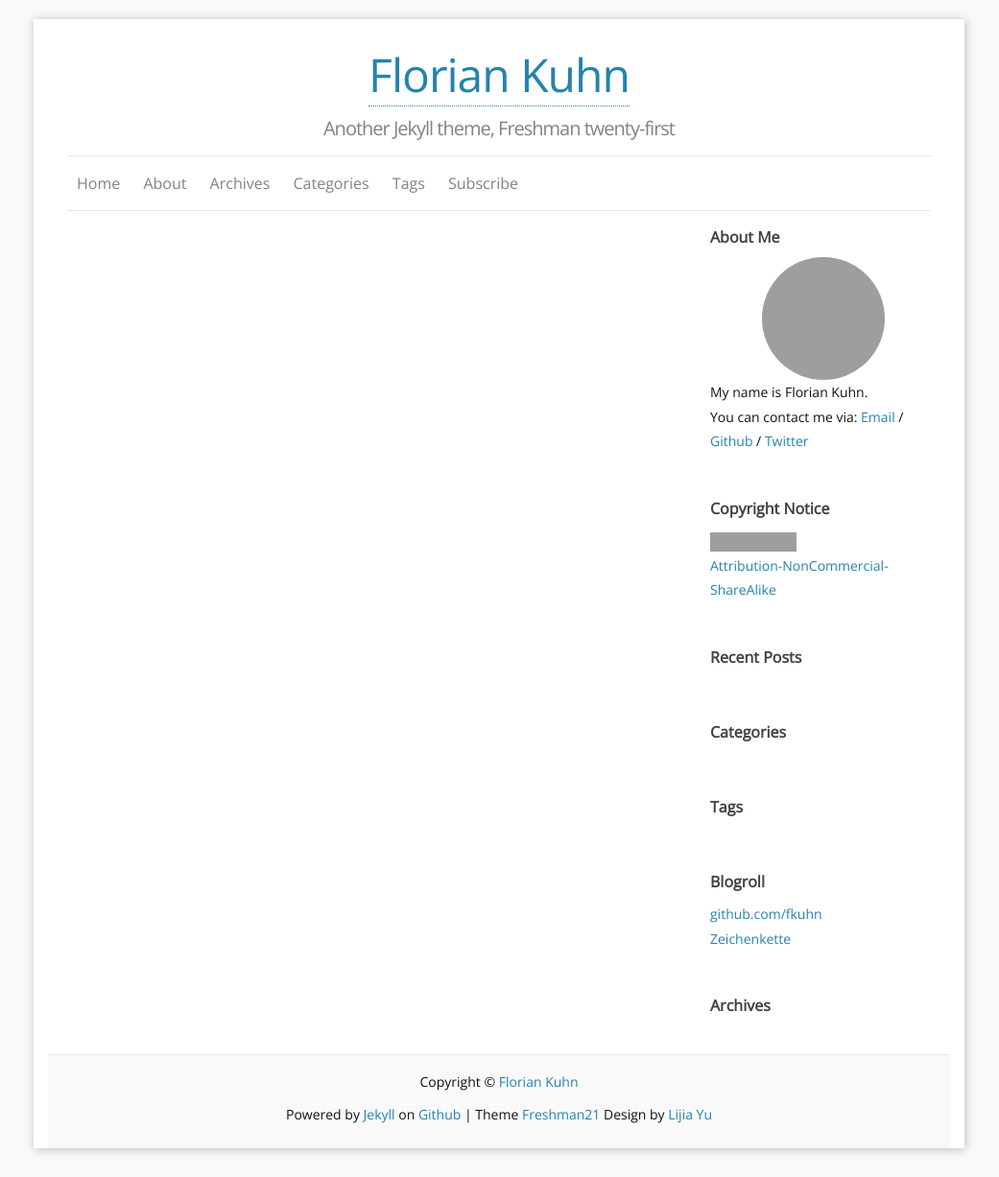
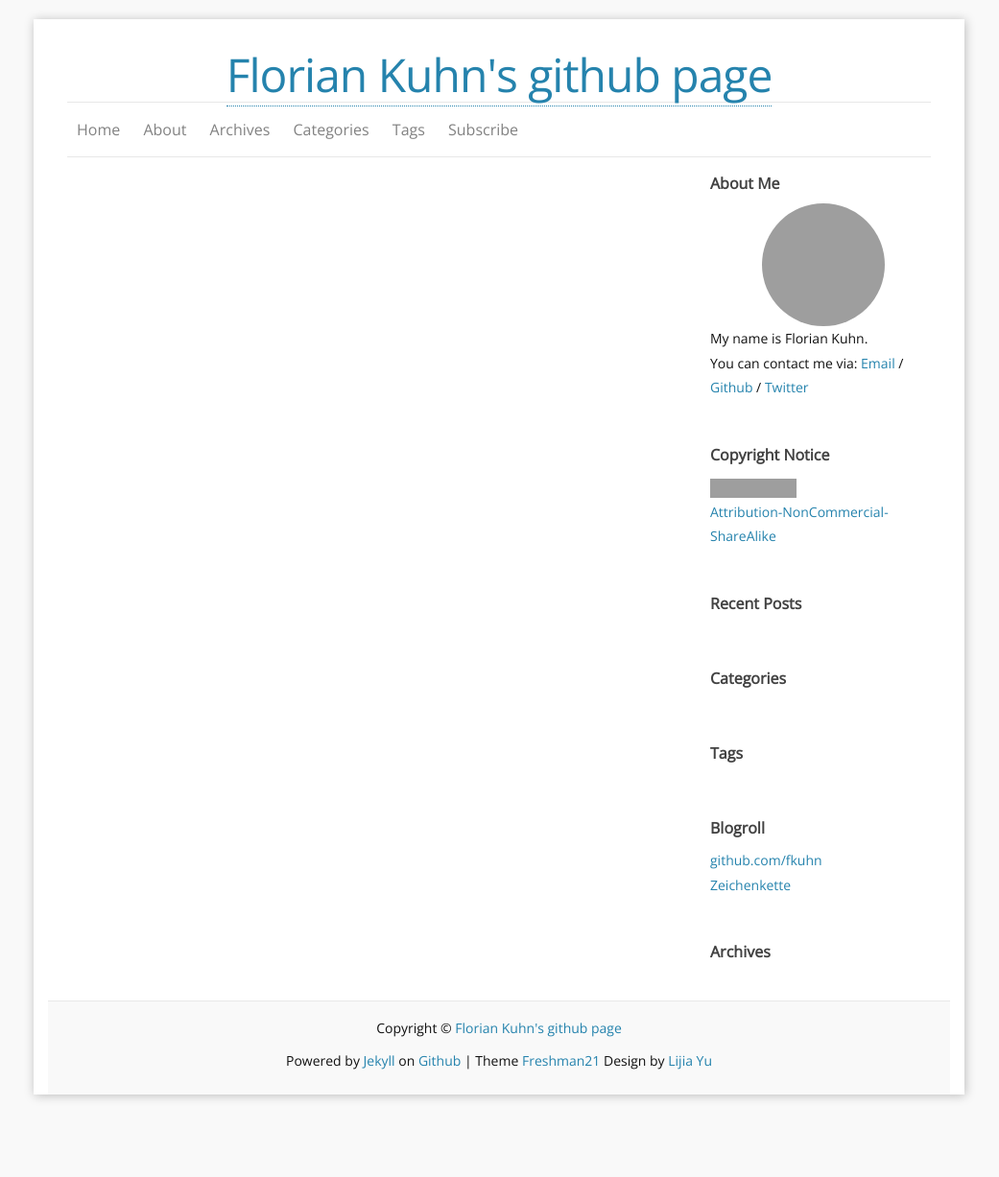
Before and after one commit to fkuhn/fkuhn.github.io, a Jekyll site: the page built from index.html, in a window 1280 px wide. Shown: the whole page at 96% size, without its empty margins (120-1161 px from the left). Built offline with Jekyll 4.4.1, drawn with Linux system fonts in a browser that asks for light colours; the list of posts is cut into pages by our own code; after the commit the page ends 1171 px from its top, so only the background shows below that; grey boxes are pictures that could not be loaded.

Commit message:
minor changes

```diff
--- a/_config.yml
+++ b/_config.yml
@@ -1,8 +1,8 @@
 ### Site info:
-title: Florian Kuhn
-tagline: Another Jekyll theme, Freshman twenty-first
+title: Florian Kuhn's github page
+tagline: ""
 author: Florian Kuhn
-email: yu@lijiayu.net
+email: kuhn@ids-mannheim.de
 description: "This is my personal page on research interests and software development" # You can edit this line in _config.yml. It will appear in your document head meta and in your feed.xml site description
 keywords: "research, python, nlp, personal page"
 baseurl: "" # the subpath of your site, e.g. /blog
@@ -12,10 +12,9 @@ locale: en_US
 ### Personal info and site tools info:
 twitter_username: zeichenkette
 github_username:  fkuhn
-disqus_shortname: zeichenkette
 favicon:     "/images/favicon.ico"
 aboutme: My name is Florian Kuhn. # these are shown on aboutme-sidebar.
-aboutme_photo: https://i.imgur.com/Mdc4szJl.jpg # your photo.
+aboutme_photo: http://i.imgur.com/IM7pAIF.jpg # your photo.
 
 
 ### Site setting:
```
